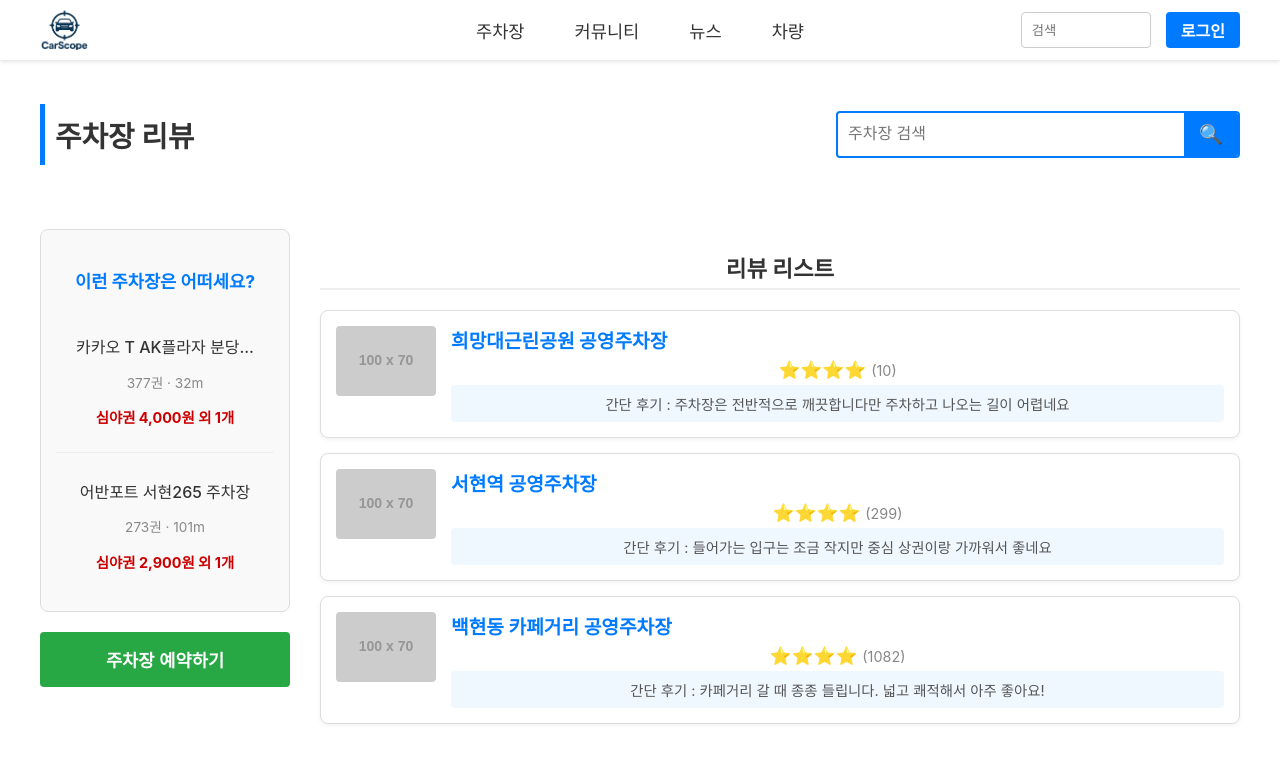
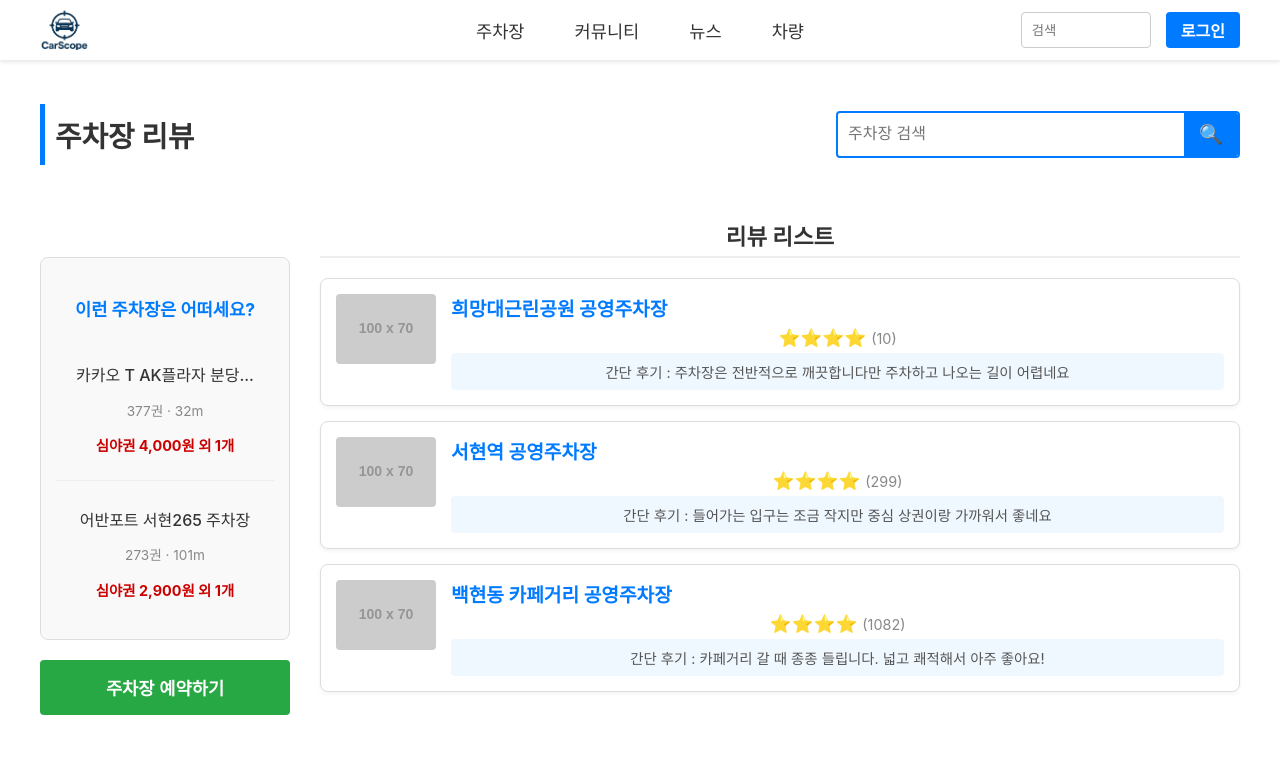
Before and after one commit to 2024136034-hakcheol/car-scope, a React (Create React App) app: page /parking in a window 1280 px wide. Shown: the top 762 px of the page. Built offline with nearby package versions, Linux system fonts and the light colour scheme.

Commit message:
style: Applied final layout fixes for sidebar alignment

```diff
--- a/src/App.css
+++ b/src/App.css
@@ -323,7 +323,7 @@
     display: flex;
     gap: 30px;
     align-items: flex-start;
-    padding-top: 10px;
+    padding-top: 0;
 }
 
 .parking-sidebar {
@@ -331,7 +331,8 @@
     display: flex;
     flex-direction: column;
     gap: 20px;
-    margin-top: 0;
+    /* 사이드바와 리뷰 리스트 제목 수평 맞춤을 위한 마진 조정 */
+    margin-top: 38px;
 }
 
 .sidebar-section {
@@ -399,6 +400,8 @@
 .list-title {
     font-size: 1.4em;
     font-weight: bold;
+    /* 사이드바와의 수평 맞춤을 위해 상단 마진을 0으로 설정 */
+    margin-top: 0;
     margin-bottom: 20px;
     border-bottom: 2px solid #eee;
     padding-bottom: 5px;
```
